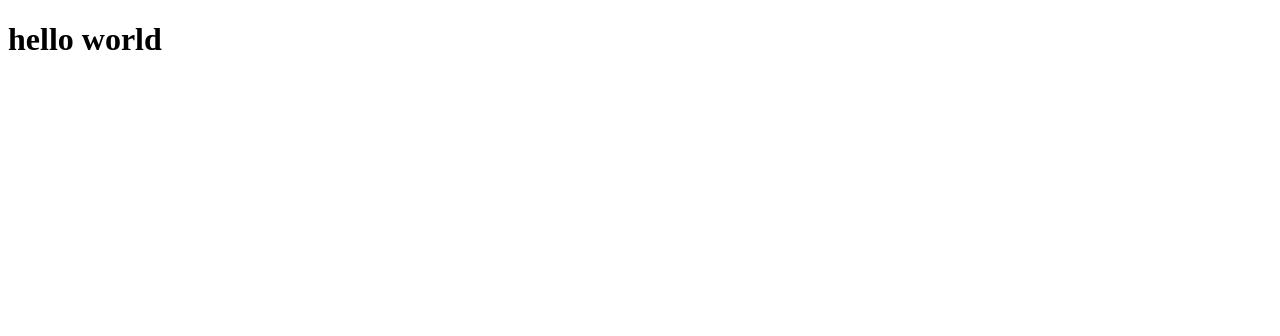
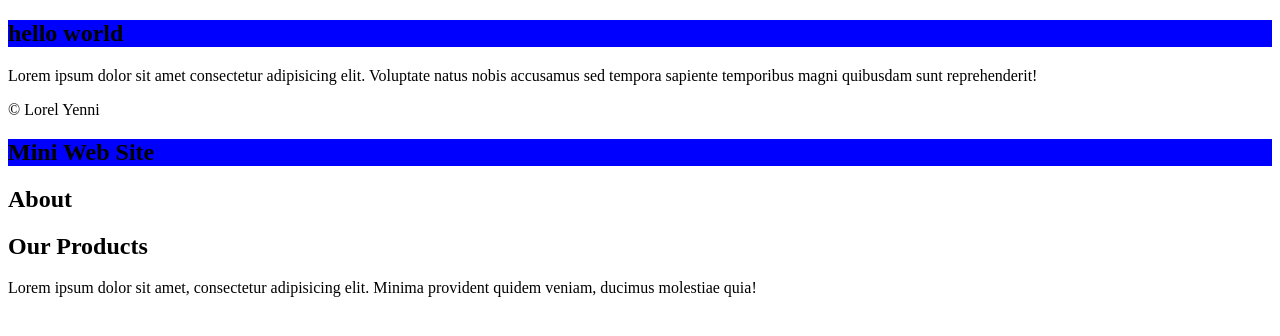
Before and after one commit to Abduhamidxayitov/OnlineShop, a plain HTML site: page index.html in a window 1280 px wide. Drawn offline with Linux system fonts and the light colour scheme.

Commit message:
i added new main tag to index.html

```diff
--- a/index.html
+++ b/index.html
@@ -8,6 +8,20 @@
   <link rel="stylesheet" href="main.css">
 </head>
 <body>
+  <nav>
   <h1>hello world</h1>
+  <p>Lorem ipsum dolor sit amet consectetur adipisicing elit. Voluptate natus nobis accusamus sed tempora sapiente temporibus magni quibusdam sunt reprehenderit!</p>
+  <footer>
+    <p>&copy; Lorel Yenni</p>
+    <h1>Mini Web Site</h1>
+   <h2>About</h2>
+   <main>
+  <div class="container">
+  <h2>Our Products</h2>
+  <p>Lorem ipsum dolor sit amet, consectetur adipisicing elit. Minima provident quidem veniam, ducimus molestiae quia!</p>
+  </div>
+   </main>
+  </footer>
+  </nav>
 </body>
 </html>
--- a/main.css
+++ b/main.css
@@ -0,0 +1,3 @@
+h1 {
+  background-color: blue;
+}
```
Also changed, not shown: inter.html (added).
